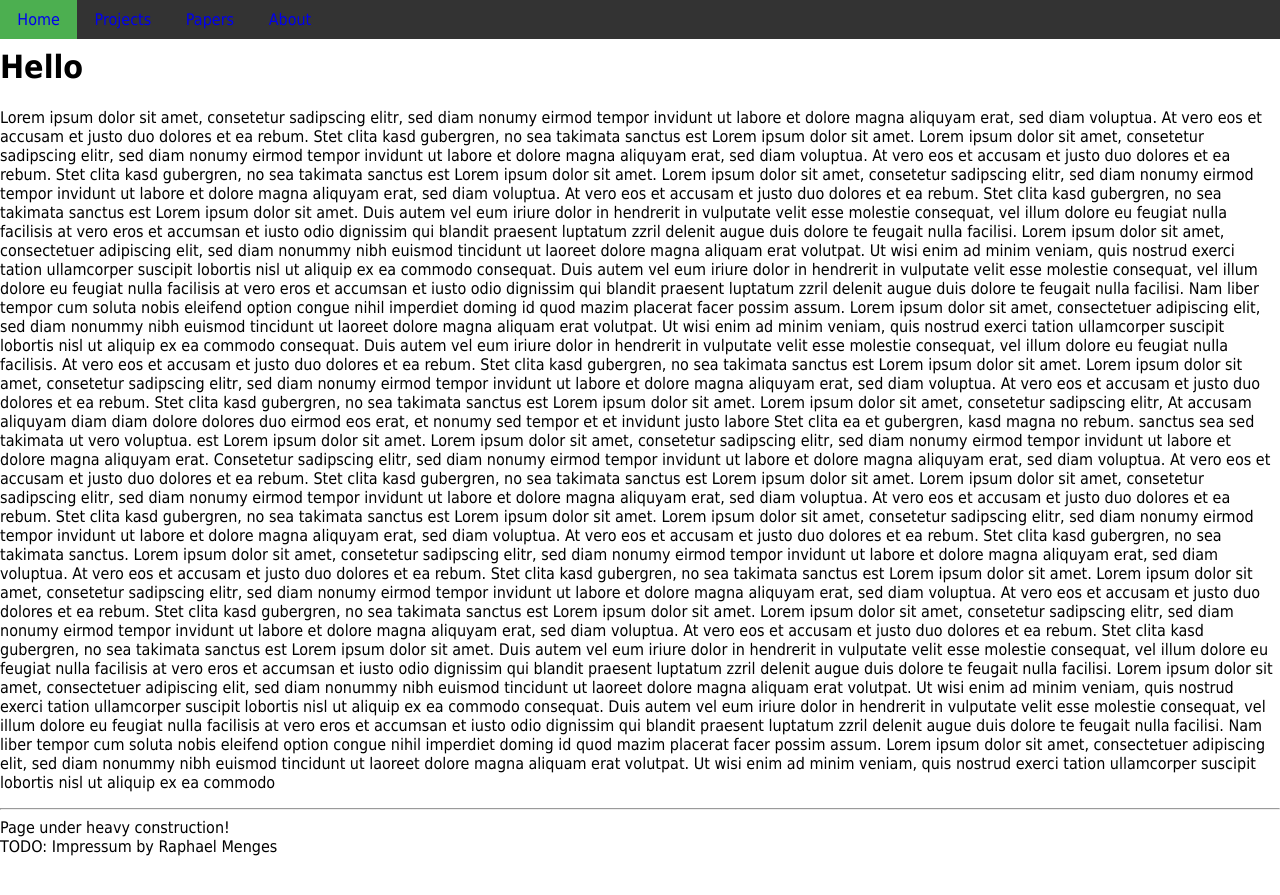
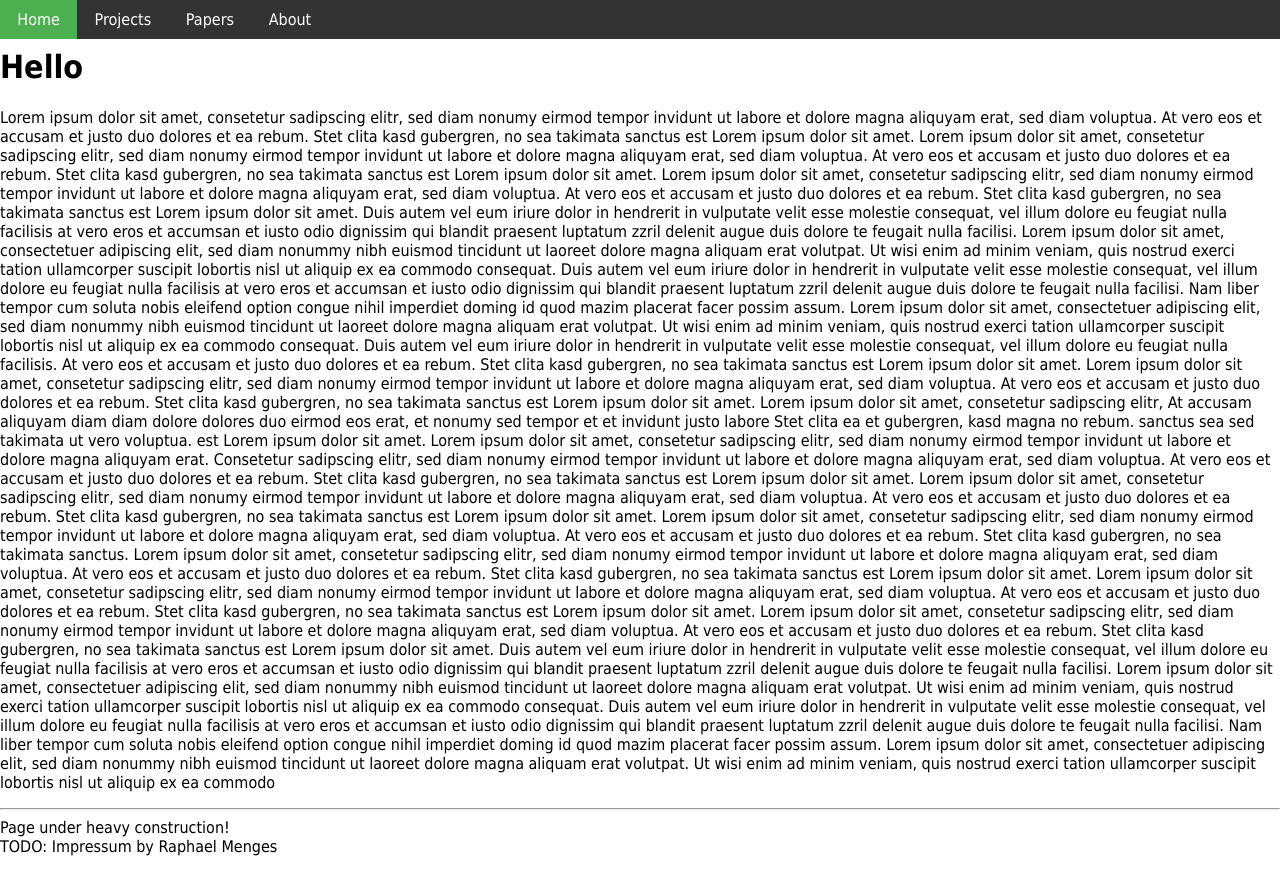
Before and after one commit to raphaelmenges/raphaelmenges.github.io, a Jekyll site: the page built from index.html, in a window 1280 px wide. Shown: the top 895 px of the page. Built offline with Jekyll 4.4.1, drawn with Linux system fonts in a browser that asks for light colours.

Commit message:
Working on icons.

```diff
--- a/_layouts/default.html
+++ b/_layouts/default.html
@@ -9,7 +9,7 @@
 	<body>
 		<nav class="navbar">
 			{% if page.navigation == "projects" %}
-				<li><a href="/"><i class="fa fa-home" aria-hidden="true">Home</i></a></li>
+				<li><a href="/"><i class="fa fa-home" aria-hidden="true"></i>&nbsp;Home</a></li>
 				<li><a class="active" href="/projects">Projects</a></li>
 				<li><a href="/papers">Papers</a></li>
 				<li><a href="/about">About</a></li>
--- a/css/main.css
+++ b/css/main.css
@@ -7,9 +7,7 @@
 
 /* Navbar */
 .navbar {
-	color: white;
 	position: fixed;
-	font-family: Tahoma, Geneva, sans-serif;
 	list-style-type: none;
 	top: -1px;
 	width: 100%;
@@ -38,8 +36,9 @@
 
 /* Links in navbar elements */
 .navbar a {
+	color: white;
 	padding: 8pt 13pt;
-	display:block;
+	display: block;
 	text-align: center;
 	text-decoration: none;
 }
```
